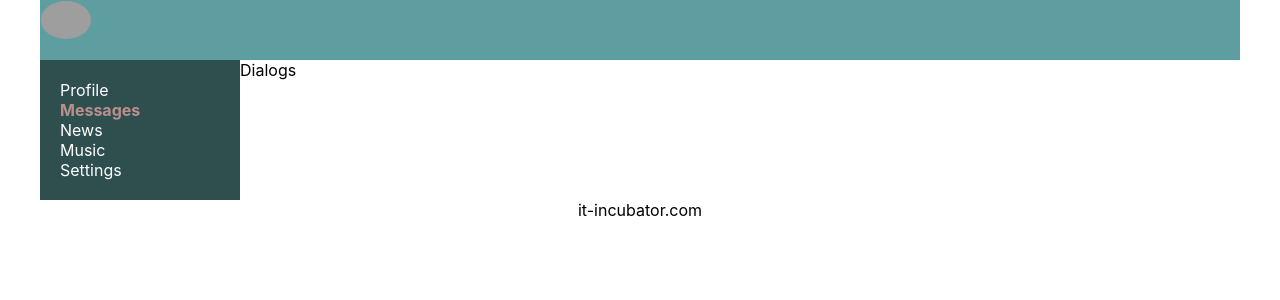
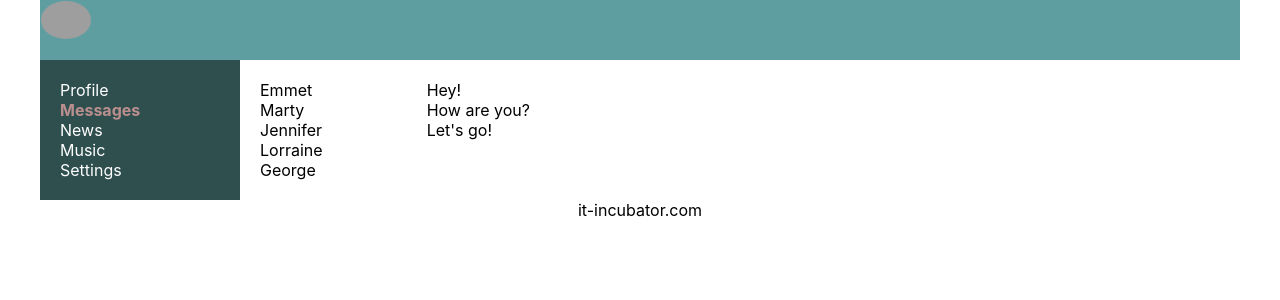
Before and after one commit to tkachiko/samurai-way, a React (Create React App) app: page /dialogs in a window 1280 px wide. Shown: the top 300 px of the page. Built offline with nearby package versions, Linux system fonts and the light colour scheme; grey boxes are pictures that could not be loaded.

Commit message:
add content and NavLink for Dialogs

```diff
--- a/src/components/Dialogs/Dialogs.module.css
+++ b/src/components/Dialogs/Dialogs.module.css
@@ -0,0 +1,31 @@
+.dialogs {
+  display: grid;
+  grid-template-columns: 2fr 10fr;
+}
+
+.dialogsItems,
+.messages {
+  padding: 20px;
+}
+
+.dialogsItems .active {
+  color: rosybrown;
+}
+
+.messages {
+}
+
+.messages .message {
+
+}
+
+.dialog a {
+  color: black;
+  text-decoration: none;
+
+}
+
+.dialog a.activeLink {
+  font-weight: bold;
+  color: rosybrown;
+}
--- a/src/components/Dialogs/Dialogs.tsx
+++ b/src/components/Dialogs/Dialogs.tsx
@@ -1,10 +1,32 @@
 import React from 'react';
 import s from './Dialogs.module.css';
+import {NavLink} from 'react-router-dom';
 
 export const Dialogs = () => {
   return (
     <div className={s.dialogs}>
-      Dialogs
+      <div className={s.dialogsItems}>
+        <div className={`${s.dialog} ${s.active}`}>
+          <NavLink to={'/dialogs/1'} activeClassName={s.activeLink}>Emmet</NavLink>
+        </div>
+        <div className={s.dialog}>
+          <NavLink to={'/dialogs/2'} activeClassName={s.activeLink}>Marty</NavLink>
+        </div>
+        <div className={s.dialog}>
+          <NavLink to={'/dialogs/3'} activeClassName={s.activeLink}>Jennifer</NavLink>
+        </div>
+        <div className={s.dialog}>
+          <NavLink to={'/dialogs/4'} activeClassName={s.activeLink}>Lorraine</NavLink>
+        </div>
+        <div className={s.dialog}>
+          <NavLink to={'/dialogs/5'} activeClassName={s.activeLink}>George</NavLink>
+        </div>
+      </div>
+      <div className={s.messages}>
+        <div className={s.message}>Hey!</div>
+        <div className={s.message}>How are you?</div>
+        <div className={s.message}>Let's go!</div>
+      </div>
     </div>
   );
 };
```
